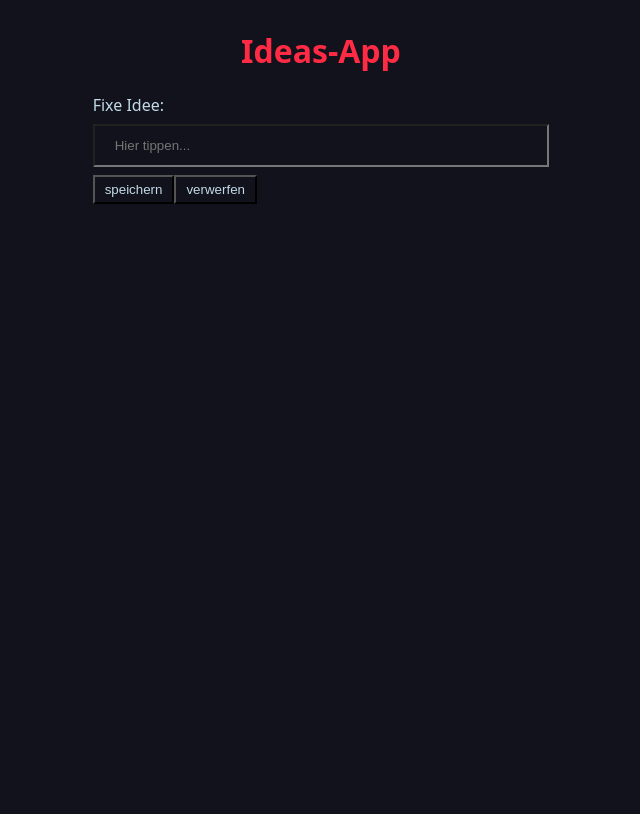
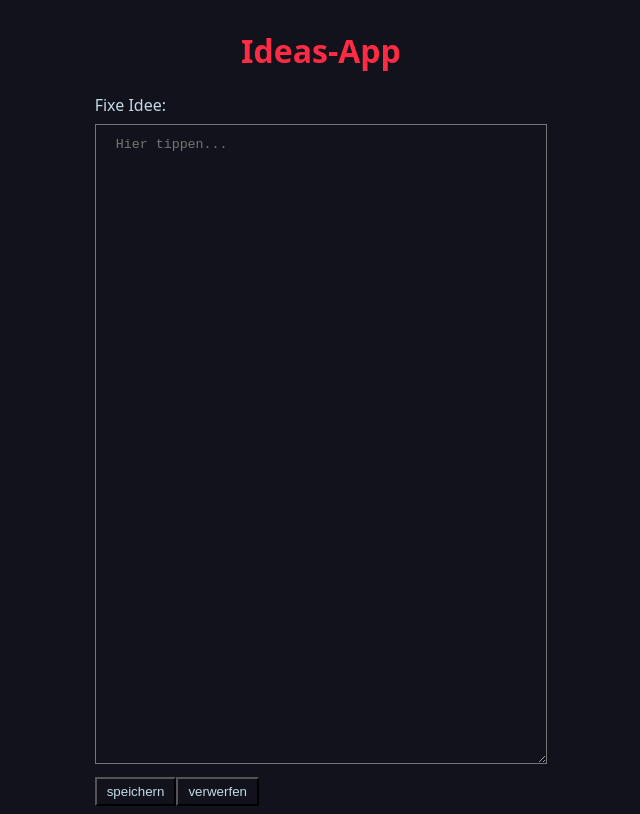
Before and after one commit to NinaBusz/Capstone-Project, a Next.js app: page / in a window 1280 px wide. Shown: the whole page, without its empty margins (319-959 px from the left). Built offline with nearby package versions, Linux system fonts and the light colour scheme.

Commit message:
change input to textarea

```diff
--- a/components/IdeasForm/index.js
+++ b/components/IdeasForm/index.js
@@ -3,10 +3,24 @@ import React from "react";
 export default function Ideasform({}) {
   return (
     <>
-      <label htmlFor="idea">Fixe Idee:</label>
-      <input name="idea" type="text" id="idea" placeholder="Hier tippen..." />
-      <button type="save">speichern</button>
-      <button type="delete">verwerfen</button>
+      <form>
+        <label htmlFor="idea">Fixe Idee:</label>
+        <textarea
+          name="idea"
+          type="textarea"
+          id="idea"
+          placeholder="Hier tippen..."
+          required
+          minlength="5"
+          maxlength="1000"
+        />
+        <button type="submit" value="Submit">
+          speichern
+        </button>
+        <button type="reset" value="Reset">
+          verwerfen
+        </button>
+      </form>
     </>
   );
 }
--- a/styles.js
+++ b/styles.js
@@ -20,10 +20,11 @@ export default createGlobalStyle`
     flex-direction: column;
     align-items: center;
   }
-  input {
+  textarea {
     width: 100%;
   padding: 12px 20px;
   margin: 8px 0;
+  height: 50vw;
   box-sizing: border-box;
   }
   button {padding: 5px 10px;}
```
